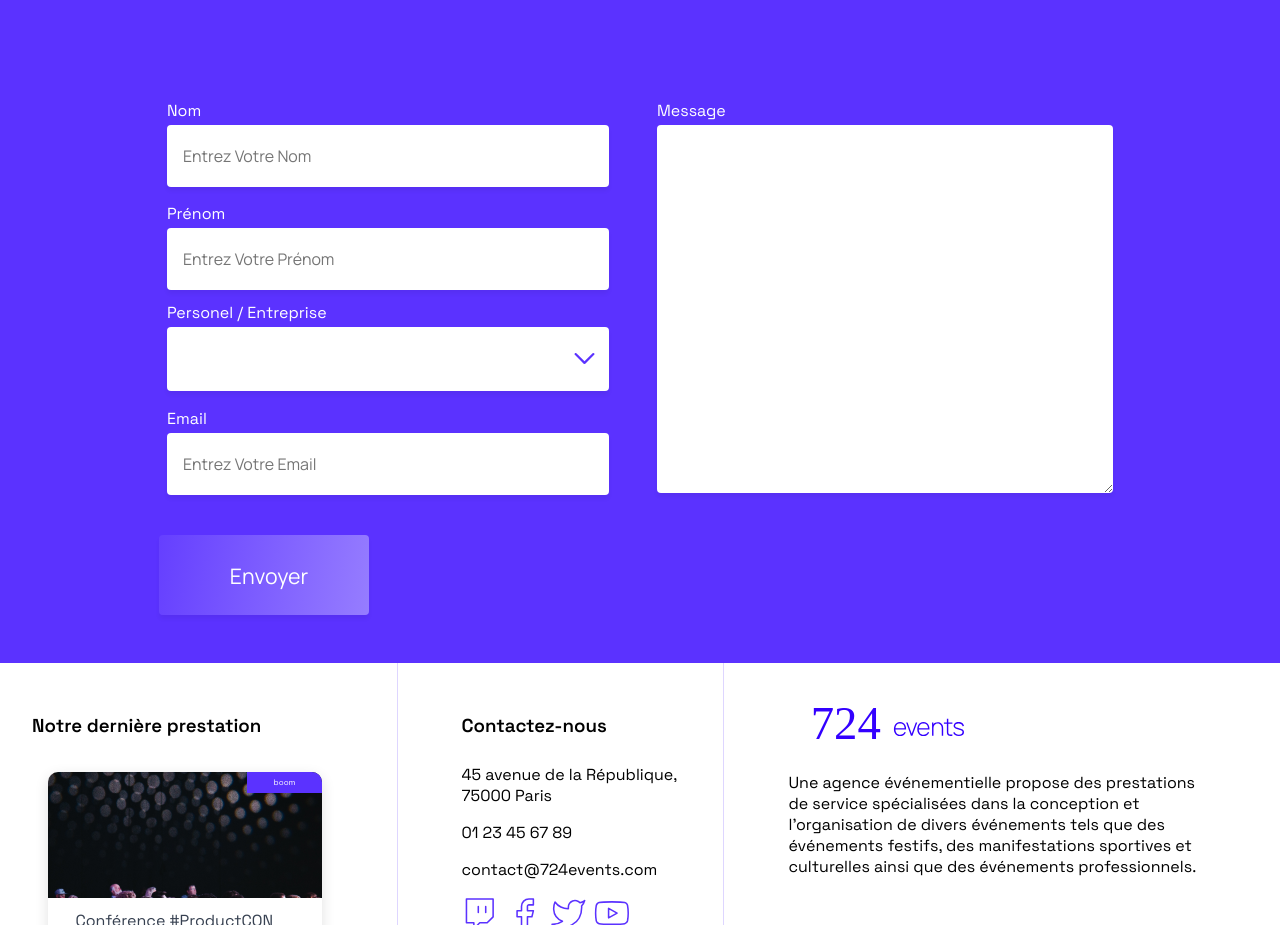
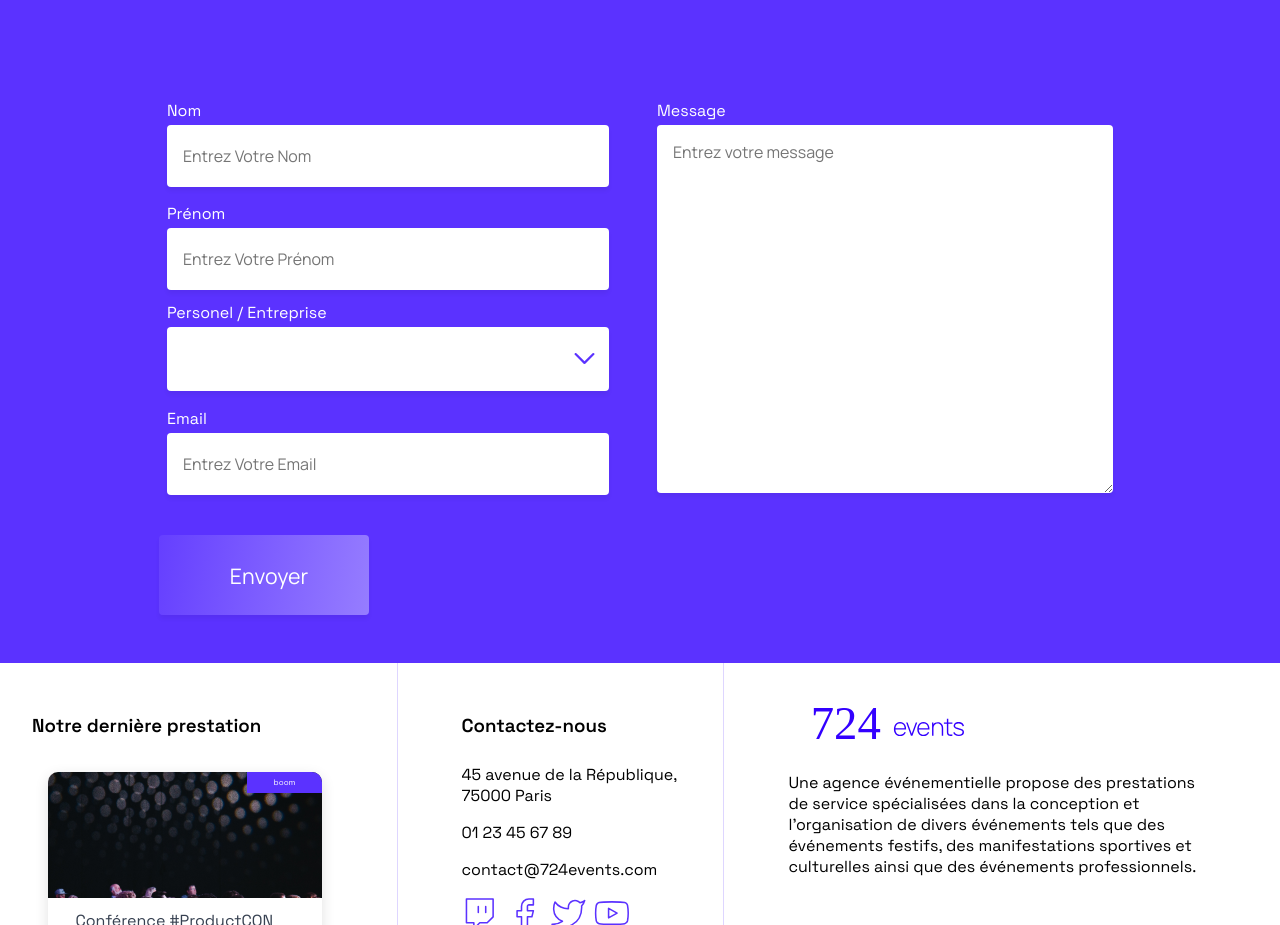
Before and after one commit to Ardevas/Debuggez-une-application-React.JS-main, a React (Create React App) app: page / in a window 1280 px wide. Shown: the part 5450-6375 px from the top of the page. Built offline with nearby package versions, Linux system fonts and the light colour scheme.

Commit message:
add a test for formFields

```diff
--- a/src/components/Field/field.js
+++ b/src/components/Field/field.js
@@ -30,7 +30,12 @@ const Field = ({
       break;
     case FIELD_TYPES.TEXTAREA:
       component = (
-        <textarea name={name} data-testid="field-testid" required={required} />
+        <textarea
+          name={name}
+          data-testid="field-testid"
+          required={required}
+          placeholder={placeholder}
+        />
       );
       break;
     case FIELD_TYPES.INPUT_MAIL:
--- a/src/containers/Form/form.js
+++ b/src/containers/Form/form.js
@@ -6,7 +6,7 @@ import Button, { BUTTON_TYPES } from "../../components/Button/button";
 
 const mockContactApi = () =>
   new Promise((resolve) => {
-    setTimeout(resolve, 1000);
+    setTimeout(resolve, 500);
   });
 
 const Form = ({ onSuccess, onError }) => {
@@ -54,7 +54,7 @@ const Form = ({ onSuccess, onError }) => {
         </div>
         <div className="col">
           <Field
-            placeholder="message"
+            placeholder="Entrez votre message"
             label="Message"
             type={FIELD_TYPES.TEXTAREA}
             required
```
Also changed, not shown: 1 other file (tests, documents, lock files or other folders).
